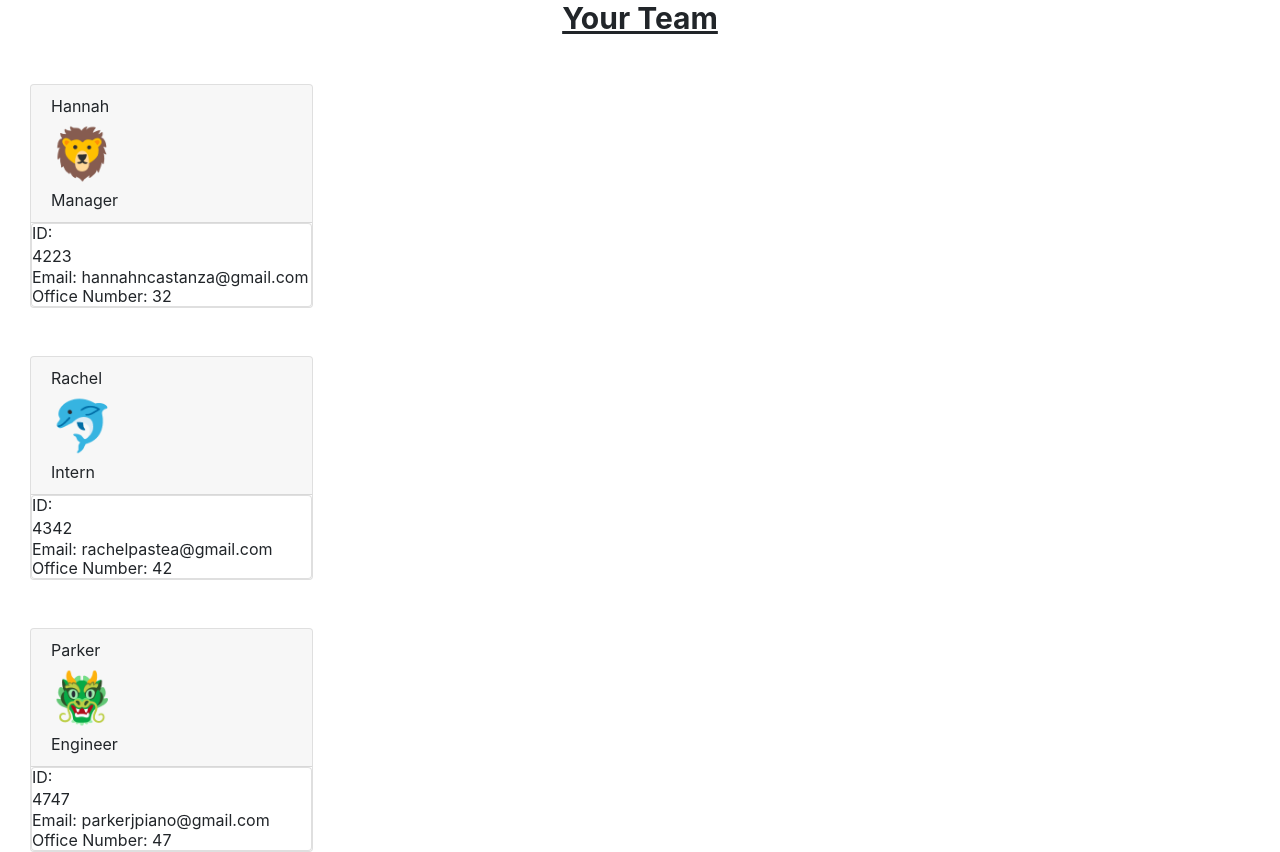
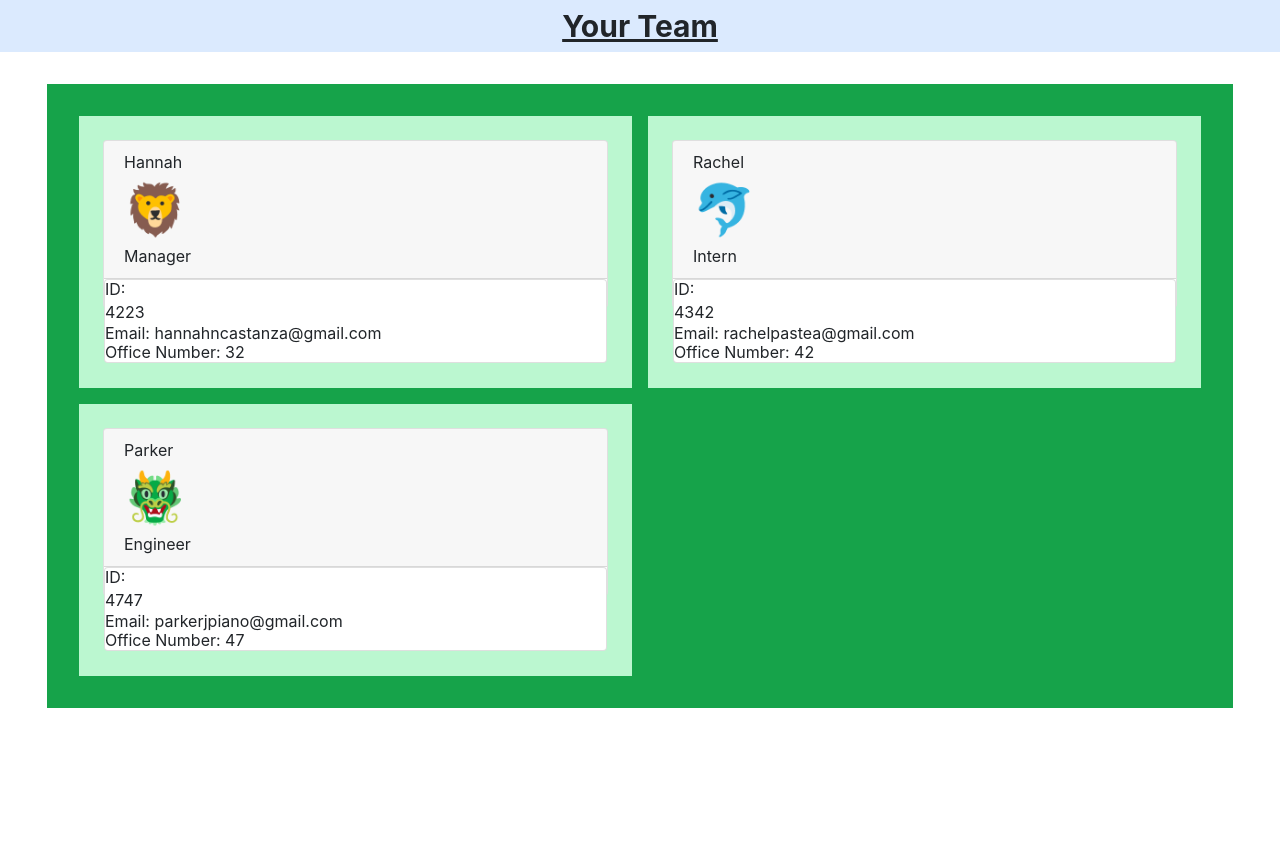
Before and after one commit to parkerjustice/YourTeam, a plain HTML site: page index.html in a window 1280 px wide. After the commit the page ends 800 px from the top, so only its background shows below. Drawn offline with nearby package versions, Linux system fonts and the light colour scheme.

Commit message:
added tailwind

```diff
--- a/index.html
+++ b/index.html
@@ -11,13 +11,14 @@
     <link rel="stylesheet" href="https://stackpath.bootstrapcdn.com/bootstrap/4.5.0/css/bootstrap.min.css" integrity="sha384-9aIt2nRpC12Uk9gS9baDl411NQApFmC26EwAOH8WgZl5MYYxFfc+NcPb1dKGj7Sk" crossorigin="anonymous">
 </head>
 <body>
-    <header>
+    <header class="px-4 py-2 bg-blue-100">
             <h1 class="text-center text-3xl font-bold underline">Your Team</h1>
     </header>
     <main>
         <div class="container">
-            <div class="grid-rows-1" id="team-row">
-                <div class="col-3 mt-5">
+            <div class ="m-8 p-8 grid bg-green-600 grid-cols-2
+            grid-flow-row gap-4 auto-rows-auto" id="team-row">
+                <div class="p-4 bg-green-200">
                     <div class="card h-75">
                         <div class="card-header">
                 <h3>Hannah</h3>
@@ -32,7 +33,7 @@
 
 </div>
                 </div>
-                <div class="col-3 mt-5">
+                <div class="p-4 bg-green-200">
                     <div class="card h-75">
                         <div class="card-header">
                 <h3>Rachel</h3>
@@ -47,7 +48,7 @@
 
 </div>
                 </div>
-                <div class="col-3 mt-5">
+                <div class="p-4 bg-green-200">
                     <div class="card h-75">
                         <div class="card-header">
                 <h3>Parker</h3>
```
